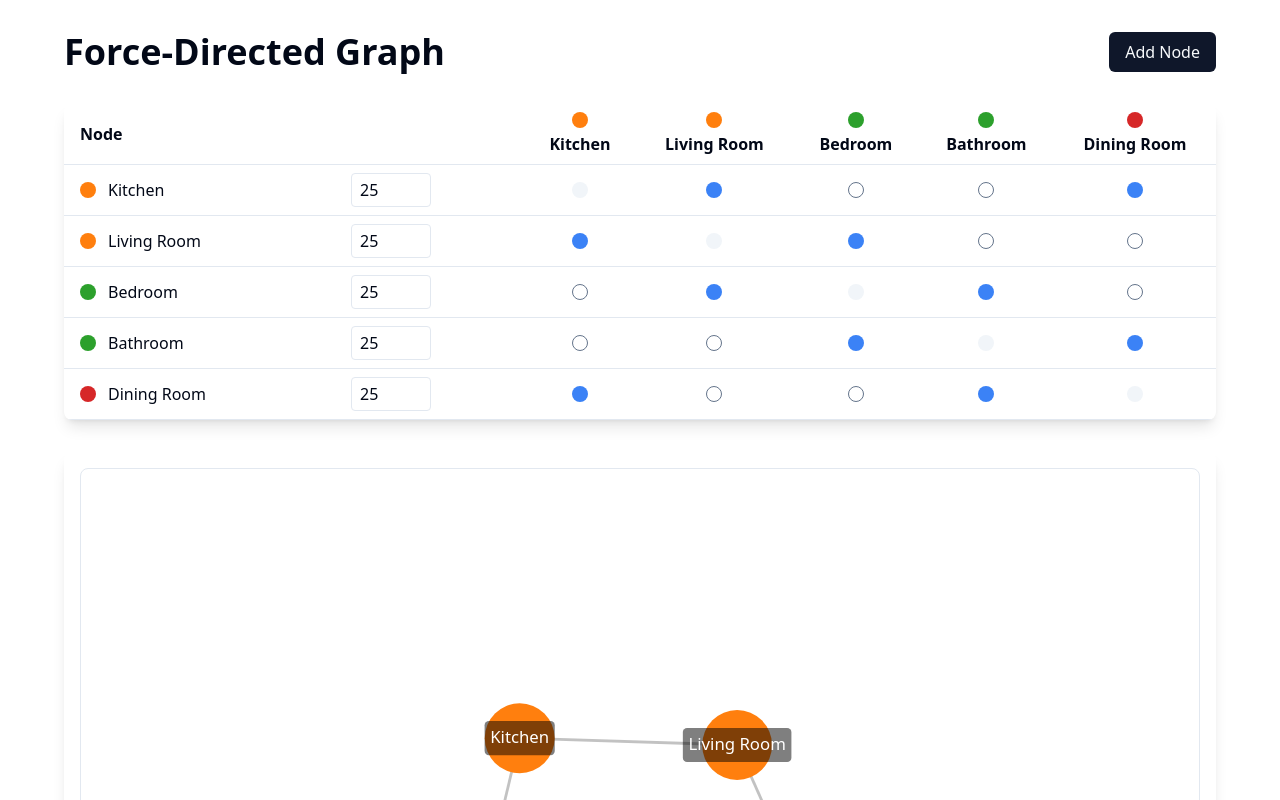
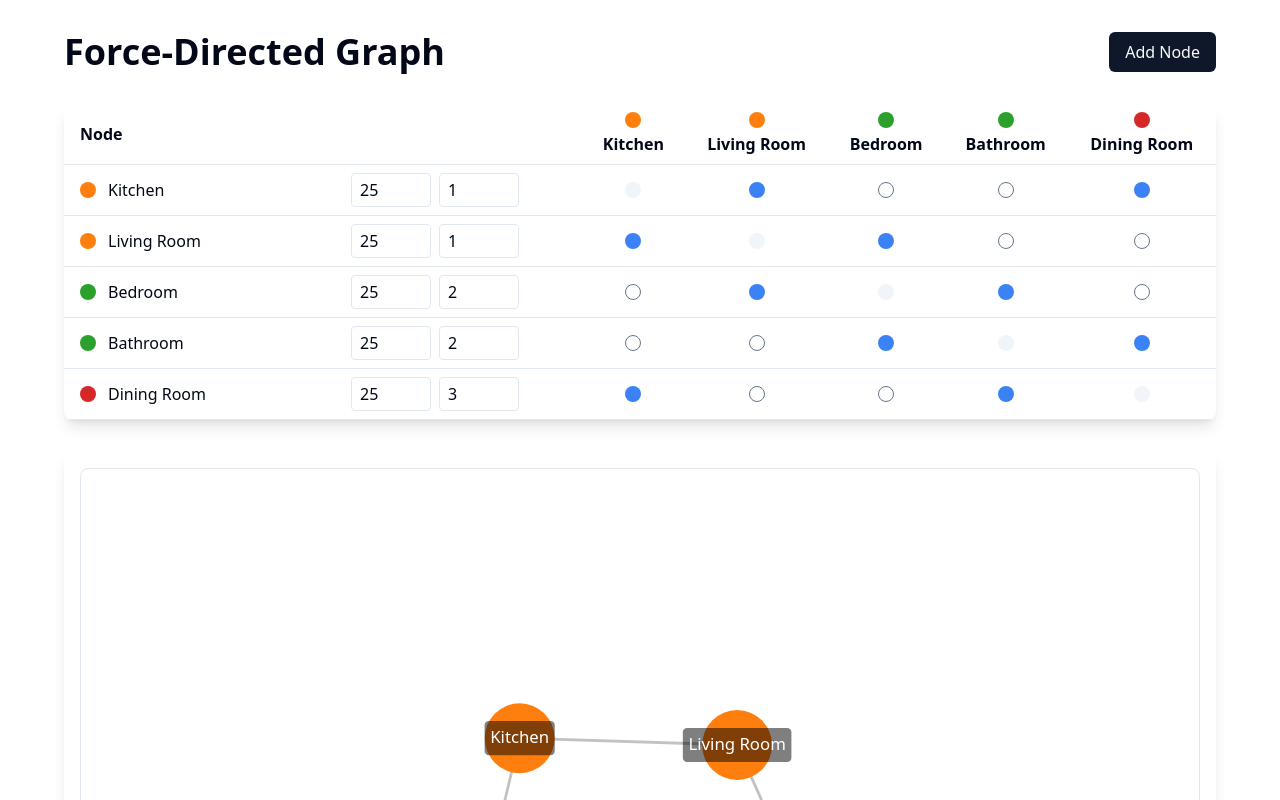
Before and after one commit to tarwich/force, a React (Vite) app: page / in a window 1280 px wide. Shown: the top 800 px of the page. Built offline with nearby package versions, Linux system fonts and the light colour scheme.

Commit message:
Make groups editable

```diff
--- a/src/app.tsx
+++ b/src/app.tsx
@@ -335,6 +335,24 @@ export default function App() {
                         }}
                         className="w-20 bg-transparent border border-input rounded px-2 py-1"
                       />
+                      <input
+                        type="number"
+                        value={rowNode.group}
+                        min="1"
+                        onChange={(e) => {
+                          const newGroup = Number(e.target.value);
+                          setGraphData((state) => {
+                            const node = state.nodes.find(
+                              (n) => n.id === rowNode.id
+                            );
+                            if (node) {
+                              node.group = newGroup;
+                            }
+                            return { ...state };
+                          });
+                        }}
+                        className="w-20 bg-transparent border border-input rounded px-2 py-1"
+                      />
                     </div>
                   </td>
                   {graphData.nodes.map((colNode) => {
```
